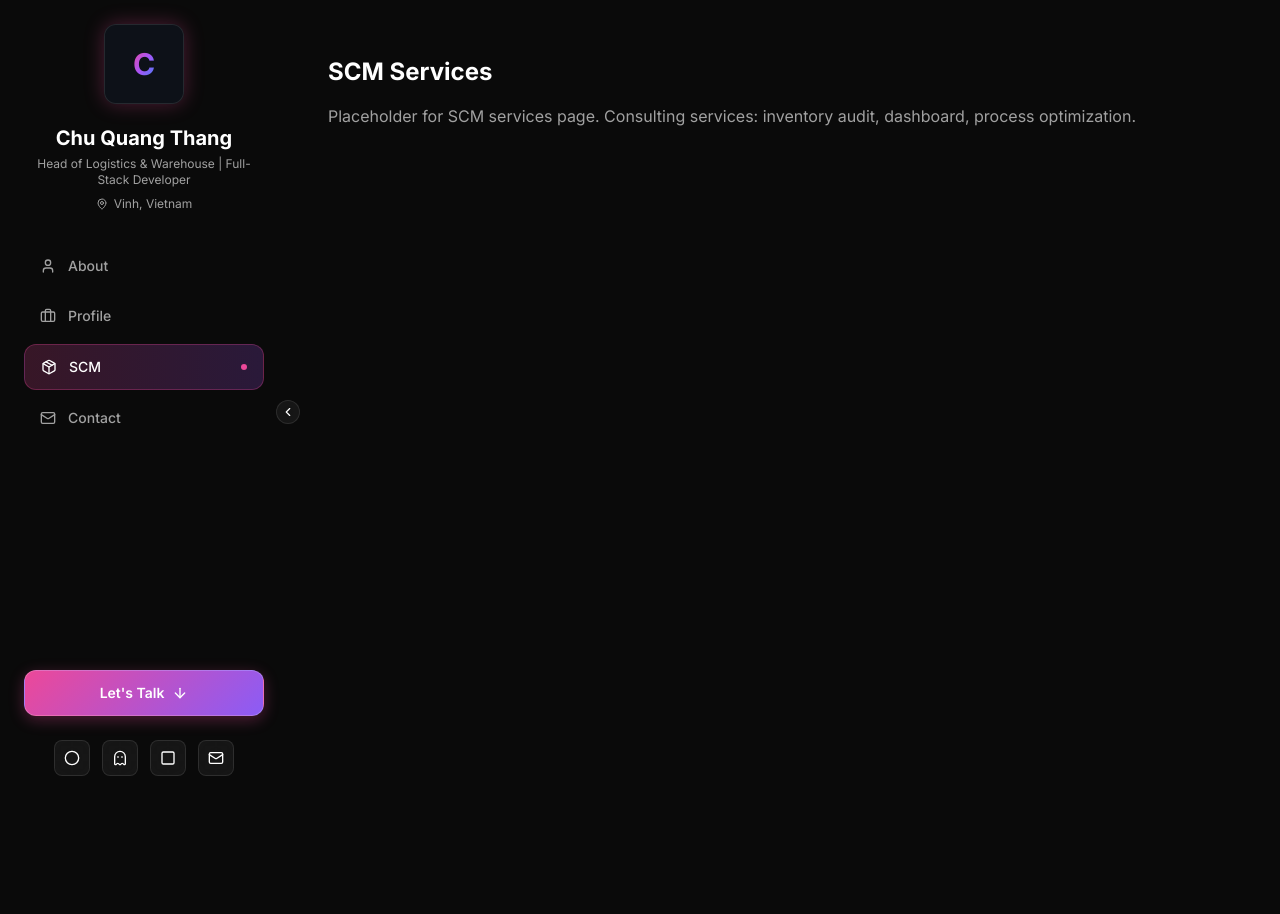
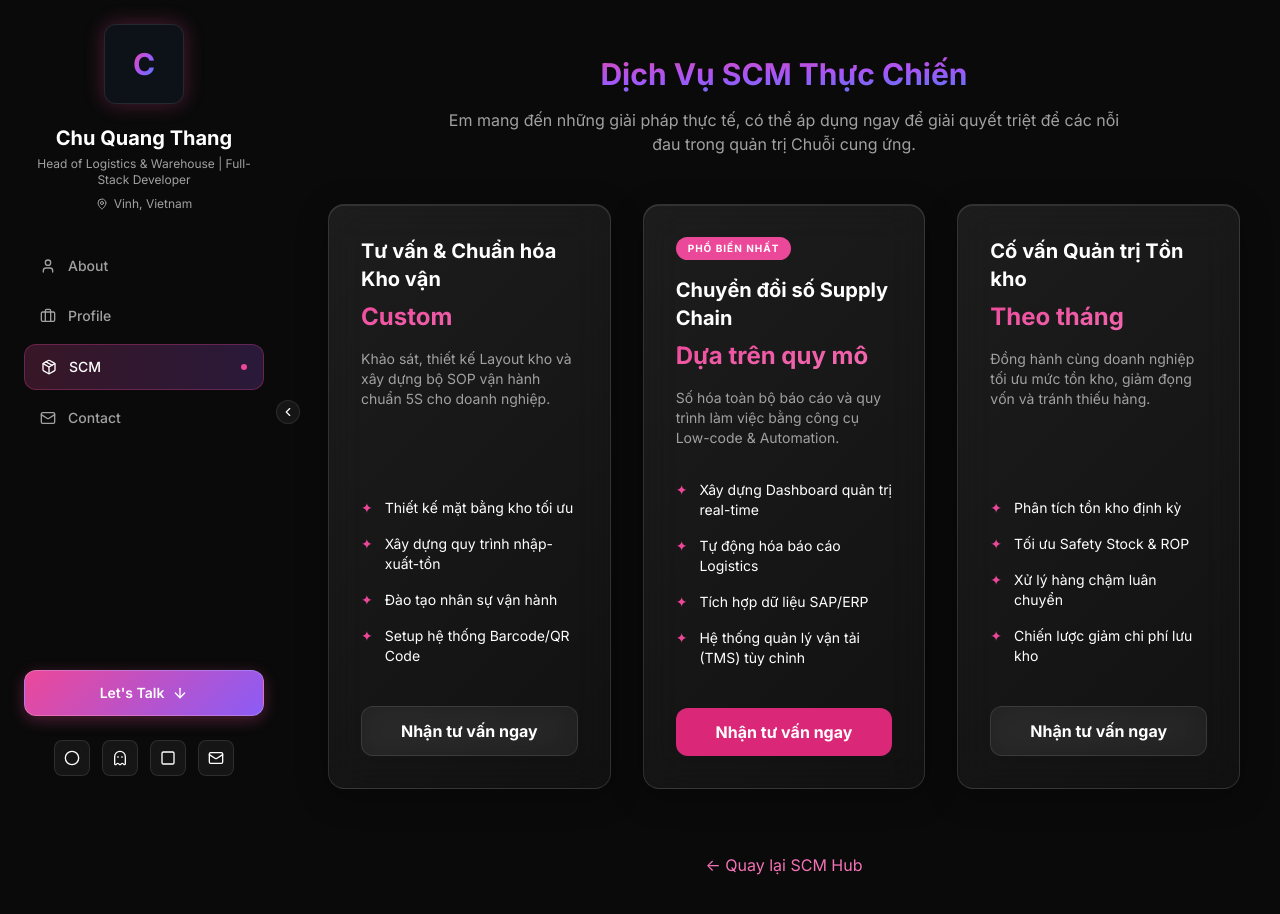
Before and after one commit to thangcq0310/my-portfolio, a React (Vite) app: page /scm/services in a window 1280 px wide. Shown: the top 914 px of the page. Before the commit the page ends 800 px from the top, so only its background shows below. Built offline with nearby package versions, Linux system fonts and the light colour scheme.

Commit message:
Add eBook, Templates, and Services pages for SCM Hub. Completing the SCM Hub sub-pages.

```diff
--- a/src/pages/SCMEbook.tsx
+++ b/src/pages/SCMEbook.tsx
@@ -1,12 +1,83 @@
 import React from "react";
+import { Link } from "react-router-dom";
 
 const SCMEbook: React.FC = () => {
   return (
     <div className="min-h-[calc(100vh-4rem)] p-6">
-      <h1 className="text-2xl font-bold mb-4">SCM eBook</h1>
-      <p className="text-muted-foreground">
-        Placeholder for SCM eBook landing page. Here will be information and purchase option for the "30 Công Cụ Quản Trị Supply Chain Thực Chiến" ebook.
-      </p>
+      <div className="max-w-4xl mx-auto">
+        <header className="mb-12 text-center">
+          <h1 className="text-4xl font-bold mb-4 text-gradient">
+            eBook: 30 Công Cụ Quản Trị Supply Chain Thực Chiến
+          </h1>
+          <p className="text-xl text-muted-foreground">
+            Cẩm nang gối đầu giường cho những người làm nghề Supply Chain tại Việt Nam.
+          </p>
+        </header>
+
+        <div className="grid md:grid-cols-2 gap-12 items-center mb-16">
+          <div className="glass-card aspect-[3/4] flex items-center justify-center p-8 border-2 border-pink-500/20">
+             <div className="text-center">
+                <span className="text-8xl mb-4 block">📚</span>
+                <h2 className="text-2xl font-bold text-gradient-pink">30 Công Cụ</h2>
+                <p className="text-muted-foreground">Supply Chain Thực Chiến</p>
+             </div>
+          </div>
+
+          <div>
+            <h2 className="text-2xl font-bold mb-6">Bạn sẽ nhận được gì?</h2>
+            <ul className="space-y-4">
+              {[
+                "30 công cụ quản trị từ Planning, Inventory đến Warehouse.",
+                "Hướng dẫn áp dụng thực tế tại doanh nghiệp Việt Nam.",
+                "Các template mẫu đi kèm để dùng ngay.",
+                "Kinh nghiệm thực chiến từ chuyên gia trong ngành.",
+              ].map((item, i) => (
+                <li key={i} className="flex items-start gap-3">
+                  <span className="text-pink-500 mt-1">✓</span>
+                  <span>{item}</span>
+                </li>
+              ))}
+            </ul>
+
+            <div className="mt-10 space-y-4">
+              <button className="w-full py-4 glass-btn text-lg font-bold rounded-xl">
+                Tải ngay bản PDF (Miễn phí)
+              </button>
+              <p className="text-center text-sm text-muted-foreground italic">
+                * Ưu đãi dành riêng cho 100 người đăng ký đầu tiên.
+              </p>
+            </div>
+          </div>
+        </div>
+
+        <section className="glass-card p-8 mb-16">
+          <h2 className="text-2xl font-bold mb-6 text-center">Mục lục tóm tắt</h2>
+          <div className="grid sm:grid-cols-2 gap-8">
+            <div>
+              <h3 className="font-bold text-pink-400 mb-3">Phần 1: Planning & Sourcing</h3>
+              <ul className="text-sm space-y-2 text-muted-foreground">
+                <li>• Công cụ dự báo nhu cầu (Forecasting)</li>
+                <li>• Quản lý nhà cung cấp (Supplier Management)</li>
+                <li>• Tối ưu hóa chi phí mua hàng</li>
+              </ul>
+            </div>
+            <div>
+              <h3 className="font-bold text-purple-400 mb-3">Phần 2: Inventory & Warehouse</h3>
+              <ul className="text-sm space-y-2 text-muted-foreground">
+                <li>• Phân tích ABC/XYZ</li>
+                <li>• Quản lý Safety Stock & Reorder Point</li>
+                <li>• SOP vận hành kho 5S</li>
+              </ul>
+            </div>
+          </div>
+        </section>
+
+        <div className="text-center pb-12">
+          <Link to="/scm" className="text-pink-400 hover:underline">
+            ← Quay lại SCM Hub
+          </Link>
+        </div>
+      </div>
     </div>
   );
 };
--- a/src/pages/SCMServices.tsx
+++ b/src/pages/SCMServices.tsx
@@ -1,12 +1,102 @@
 import React from "react";
+import { Link } from "react-router-dom";
+
+const scmServices = [
+  {
+    title: "Tư vấn & Chuẩn hóa Kho vận",
+    price: "Custom",
+    description: "Khảo sát, thiết kế Layout kho và xây dựng bộ SOP vận hành chuẩn 5S cho doanh nghiệp.",
+    features: [
+      "Thiết kế mặt bằng kho tối ưu",
+      "Xây dựng quy trình nhập-xuất-tồn",
+      "Đào tạo nhân sự vận hành",
+      "Setup hệ thống Barcode/QR Code",
+    ],
+    highlight: false,
+  },
+  {
+    title: "Chuyển đổi số Supply Chain",
+    price: "Dựa trên quy mô",
+    description: "Số hóa toàn bộ báo cáo và quy trình làm việc bằng công cụ Low-code & Automation.",
+    features: [
+      "Xây dựng Dashboard quản trị real-time",
+      "Tự động hóa báo cáo Logistics",
+      "Tích hợp dữ liệu SAP/ERP",
+      "Hệ thống quản lý vận tải (TMS) tùy chỉnh",
+    ],
+    highlight: true,
+  },
+  {
+    title: "Cố vấn Quản trị Tồn kho",
+    price: "Theo tháng",
+    description: "Đồng hành cùng doanh nghiệp tối ưu mức tồn kho, giảm đọng vốn và tránh thiếu hàng.",
+    features: [
+      "Phân tích tồn kho định kỳ",
+      "Tối ưu Safety Stock & ROP",
+      "Xử lý hàng chậm luân chuyển",
+      "Chiến lược giảm chi phí lưu kho",
+    ],
+    highlight: false,
+  },
+];
 
 const SCMServices: React.FC = () => {
   return (
     <div className="min-h-[calc(100vh-4rem)] p-6">
-      <h1 className="text-2xl font-bold mb-4">SCM Services</h1>
-      <p className="text-muted-foreground">
-        Placeholder for SCM services page. Consulting services: inventory audit, dashboard, process optimization.
-      </p>
+      <div className="max-w-6xl mx-auto">
+        <header className="mb-12 text-center">
+          <h1 className="text-3xl font-bold mb-4 text-gradient">Dịch Vụ SCM Thực Chiến</h1>
+          <p className="text-muted-foreground max-w-2xl mx-auto">
+            Em mang đến những giải pháp thực tế, có thể áp dụng ngay để giải quyết triệt để các nỗi đau trong quản trị Chuỗi cung ứng.
+          </p>
+        </header>
+
+        <div className="grid md:grid-cols-3 gap-8 mb-16">
+          {scmServices.map((service, index) => (
+            <div
+              key={index}
+              className={`glass-card p-8 flex flex-col ${
+                service.highlight ? 'border-pink-500/50 shadow-[0_0_30px_-10px_rgba(236,72,153,0.3)]' : ''
+              }`}
+            >
+              {service.highlight && (
+                <span className="bg-pink-500 text-[10px] font-bold uppercase tracking-widest px-3 py-1 rounded-full self-start mb-4">
+                  Phổ biến nhất
+                </span>
+              )}
+              <h3 className="text-xl font-bold mb-2">{service.title}</h3>
+              <div className="text-2xl font-bold text-gradient-pink mb-4">{service.price}</div>
+              <p className="text-sm text-muted-foreground mb-8 flex-1">
+                {service.description}
+              </p>
+
+              <ul className="space-y-4 mb-10">
+                {service.features.map((feature, i) => (
+                  <li key={i} className="flex items-start gap-3 text-sm">
+                    <span className="text-pink-500">✦</span>
+                    <span>{feature}</span>
+                  </li>
+                ))}
+              </ul>
+
+              <Link
+                to="/contact"
+                className={`w-full py-3 rounded-xl font-bold text-center transition-all ${
+                  service.highlight ? 'bg-pink-600 hover:bg-pink-700 text-white' : 'glass hover:bg-white/10'
+                }`}
+              >
+                Nhận tư vấn ngay
+              </Link>
+            </div>
+          ))}
+        </div>
+
+        <div className="text-center pb-12">
+          <Link to="/scm" className="text-pink-400 hover:underline">
+            ← Quay lại SCM Hub
+          </Link>
+        </div>
+      </div>
     </div>
   );
 };
--- a/src/pages/SCMTemplates.tsx
+++ b/src/pages/SCMTemplates.tsx
@@ -1,12 +1,91 @@
 import React from "react";
+import { Link } from "react-router-dom";
+
+const scmTemplates = [
+  {
+    id: "1",
+    name: "File Excel Quản Lý Tồn Kho Thông Minh",
+    category: "Inventory",
+    icon: "📊",
+    description: "Tự động phân tích ABC, tính toán Reorder Point và báo cáo xuất nhập tồn.",
+  },
+  {
+    id: "2",
+    name: "SOP Vận Hành Kho Chuẩn 5S",
+    category: "Warehouse",
+    icon: "📋",
+    description: "Quy trình vận hành kho chi tiết từng bước, giúp giảm sai sót và tối ưu năng suất.",
+  },
+  {
+    id: "3",
+    name: "Dashboard Theo Dõi KPI Logistics",
+    category: "Logistics",
+    icon: "📉",
+    description: "Báo cáo trực quan các chỉ số chi phí vận chuyển, tỷ lệ giao hàng đúng hạn.",
+  },
+  {
+    id: "4",
+    name: "Template Đánh Giá Nhà Cung Cấp (SLA)",
+    category: "Procurement",
+    icon: "🤝",
+    description: "Bảng điểm chấm công bằng, giúp lựa chọn và quản lý đối tác Logistics hiệu quả.",
+  },
+];
 
 const SCMTemplates: React.FC = () => {
   return (
     <div className="min-h-[calc(100vh-4rem)] p-6">
-      <h1 className="text-2xl font-bold mb-4">SCM Templates</h1>
-      <p className="text-muted-foreground">
-        Placeholder for SCM templates page. Here will be Excel/Power BI templates for download/purchase.
-      </p>
+      <div className="max-w-6xl mx-auto">
+        <header className="mb-12">
+          <h1 className="text-3xl font-bold mb-4 text-gradient">Templates SCM Thực Chiến</h1>
+          <p className="text-muted-foreground">
+            Thư viện các công cụ mẫu giúp bạn chuẩn hóa và tự động hóa quy trình Supply Chain ngay lập tức.
+          </p>
+        </header>
+
+        <div className="grid sm:grid-cols-2 lg:grid-cols-2 gap-6 mb-12">
+          {scmTemplates.map((template) => (
+            <div key={template.id} className="glass-card p-8 group hover:border-pink-500/40 transition-colors">
+              <div className="flex items-start gap-6">
+                <div className="text-4xl">{template.icon}</div>
+                <div className="flex-1">
+                  <div className="flex items-center justify-between mb-2">
+                    <span className="text-xs font-bold text-pink-400 uppercase tracking-wider">
+                      {template.category}
+                    </span>
+                    <span className="text-xs text-muted-foreground">Free</span>
+                  </div>
+                  <h3 className="text-xl font-bold mb-3 group-hover:text-pink-400 transition-colors">
+                    {template.name}
+                  </h3>
+                  <p className="text-muted-foreground text-sm mb-6">
+                    {template.description}
+                  </p>
+                  <button className="px-6 py-2 glass rounded-lg text-sm font-bold hover:bg-white/10 transition-colors">
+                    Tải Template
+                  </button>
+                </div>
+              </div>
+            </div>
+          ))}
+        </div>
+
+        <div className="glass-card p-12 text-center border-dashed border-2 border-white/10">
+          <h2 className="text-2xl font-bold mb-4">Bạn cần một Template riêng biệt?</h2>
+          <p className="text-muted-foreground mb-8 max-w-xl mx-auto">
+            Em nhận thiết kế file Excel/Dashboard tùy chỉnh theo đúng đặc thù vận hành của doanh nghiệp anh.
+          </p>
+          <Link to="/contact" className="inline-block px-8 py-4 glass-btn rounded-xl font-bold">
+            Liên hệ yêu cầu ngay
+          </Link>
+        </div>
+
+        <div className="text-center mt-12 pb-12">
+          <Link to="/scm" className="text-pink-400 hover:underline">
+            ← Quay lại SCM Hub
+          </Link>
+        </div>
+      </div>
     </div>
   );
 };
```
